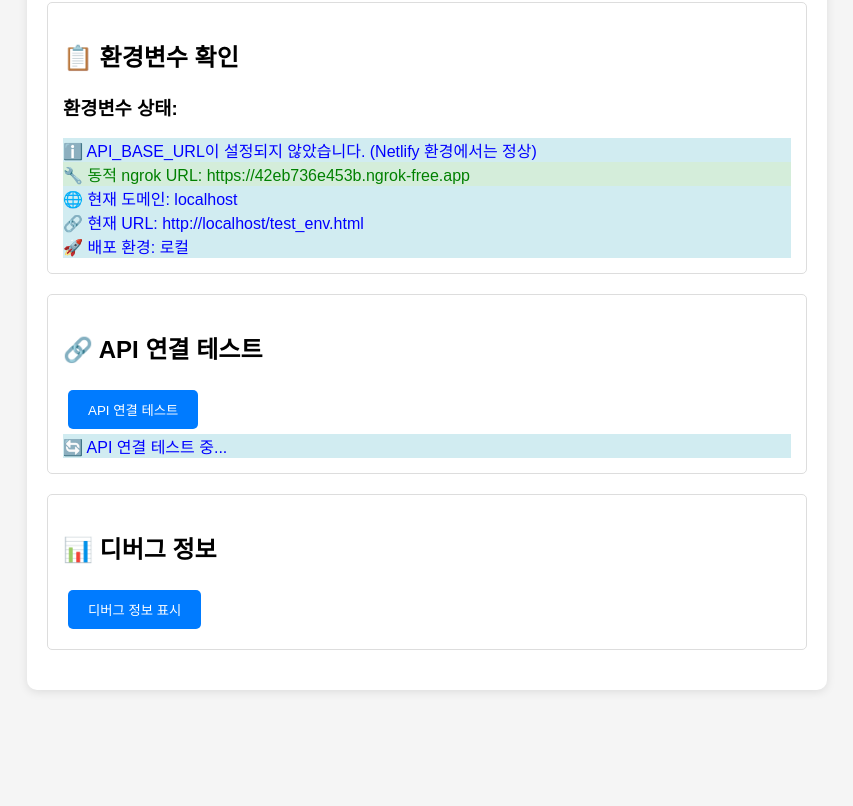
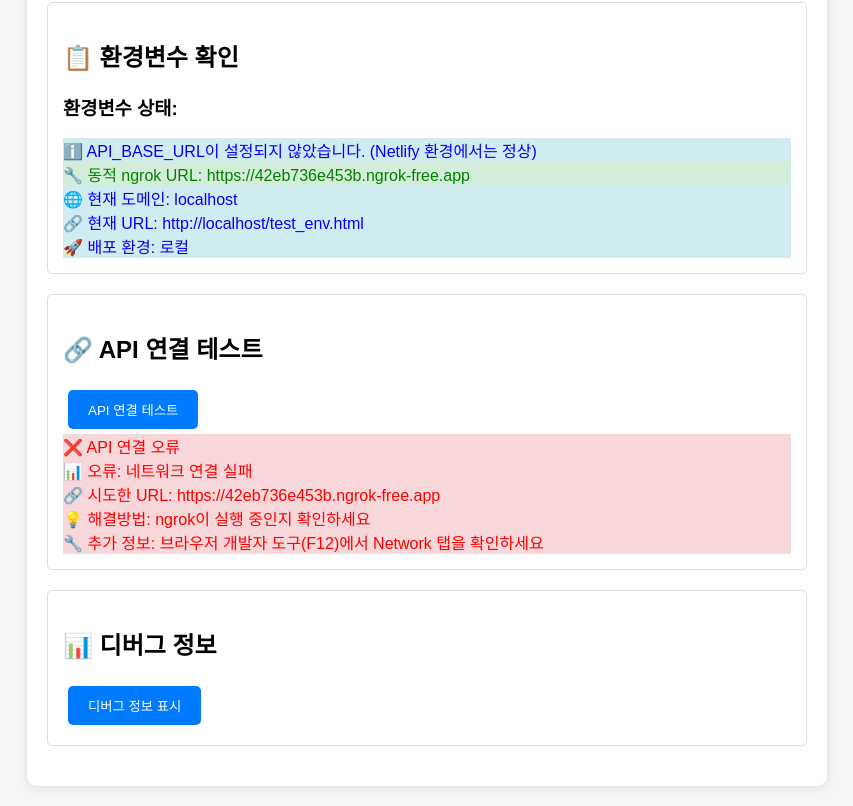
Before and after one commit to bobbyhwsong/voice-chat-app, a plain HTML site: page test_env.html in a window 1280 px wide. Both pictures are taken after a click on the button "API 연결 테스트". Shown: the part 127-933 px from the top of the page, without its empty margins (213-1066 px from the left). Before the commit the page ends 837 px from the top, so only its background shows below. Drawn offline with Linux system fonts and the light colour scheme; no server answers.

Commit message:
수정: apiUrl 변수 스코프 오류 해결

```diff
--- a/test_env.html
+++ b/test_env.html
@@ -160,9 +160,11 @@
             const statusDiv = document.getElementById('api-status');
             statusDiv.innerHTML = '<div class="info">🔄 API 연결 테스트 중...</div>';
 
+            let apiUrl = '';
+
             try {
                 // 동적으로 ngrok URL 가져오기
-                const apiUrl = await getNgrokUrl();
+                apiUrl = await getNgrokUrl();
 
                 console.log('🔗 테스트할 API URL:', apiUrl);
 
```
